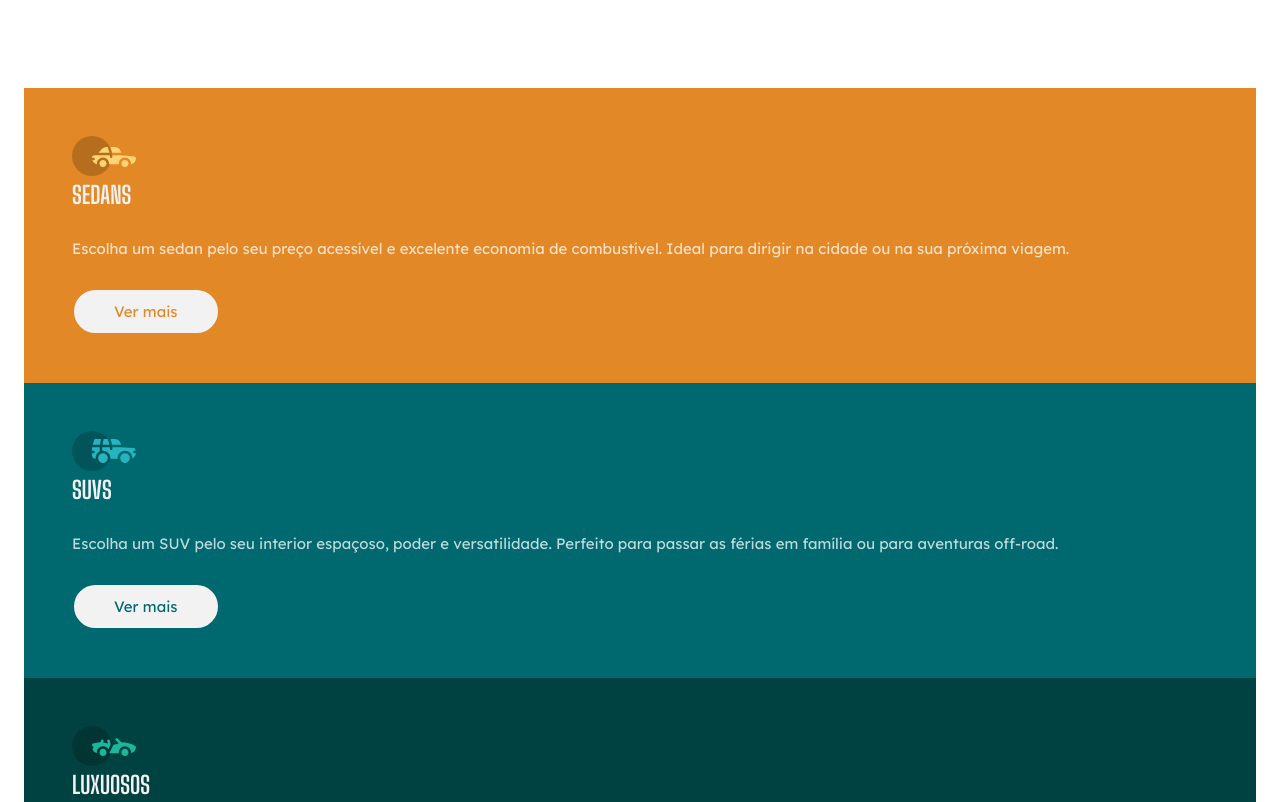
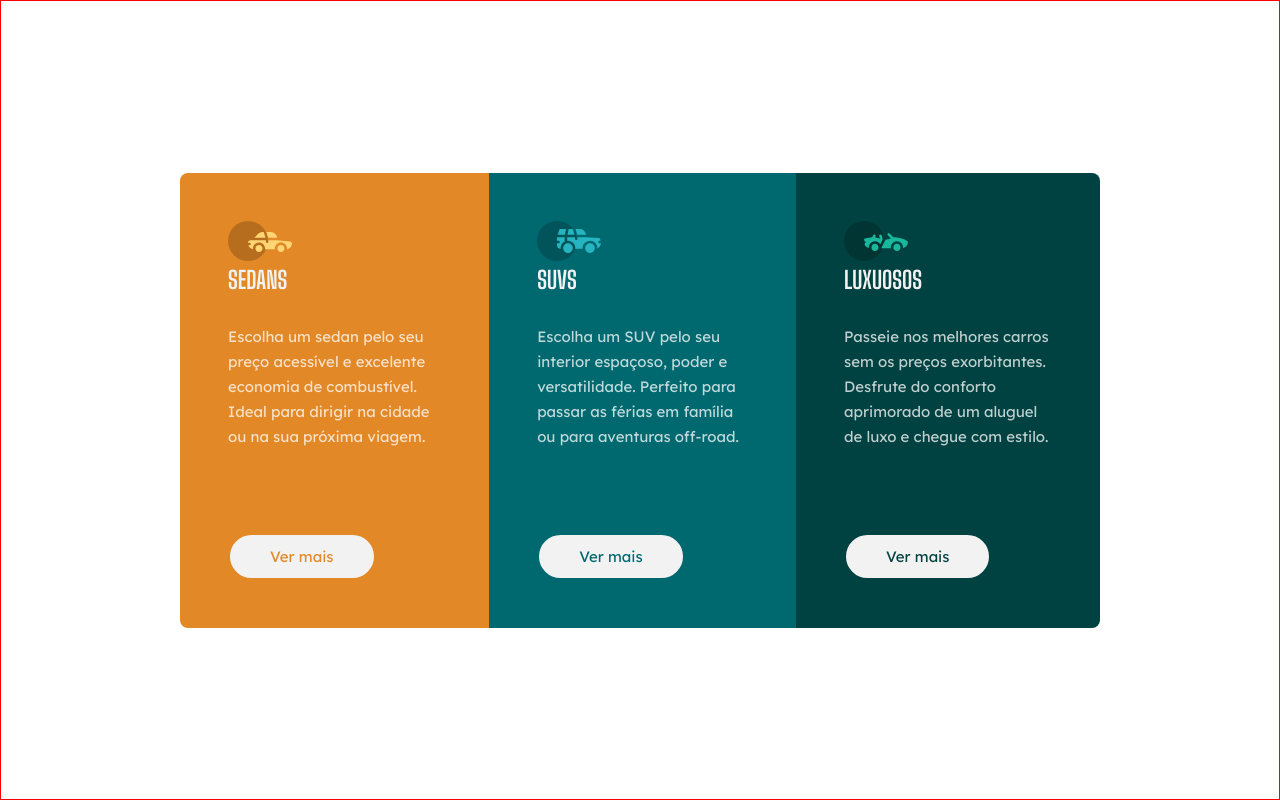
Before and after one commit to ryaanarthur/carros, a plain HTML site: page index.html in a window 1280 px wide. Shown: the top 802 px of the page. Drawn offline with Linux system fonts and the light colour scheme.

Commit message:
responsividade completa

```diff
--- a/index.html
+++ b/index.html
@@ -17,7 +17,7 @@
             <h2>Sedans</h2>
             <p>Escolha um sedan pelo seu preço acessível e excelente economia de combustível. Ideal para dirigir na cidade
             ou na sua próxima viagem.</p>
-            <a href="">Ver mais</a>
+            <a href="https://www.webmotors.com.br/sedans" target="_blank">Ver mais</a>
         </section>
 
         <section class="suvs">
@@ -25,7 +25,7 @@
             <h2>SUVs</h2>
             <p>Escolha um SUV pelo seu interior espaçoso, poder e versatilidade. Perfeito para passar as férias em família
             ou para aventuras off-road.</p>
-            <a href="">Ver mais</a>
+            <a href="https://www.webmotors.com.br/suvs" target="_blank">Ver mais</a>
         </section>
 
         <section class="luxuosos">
@@ -33,7 +33,7 @@
             <h2>Luxuosos</h2>
             <p>Passeie nos melhores carros sem os preços exorbitantes. Desfrute do conforto aprimorado de um aluguel de luxo
              e chegue com estilo.</p>
-            <a href="">Ver mais</a>
+            <a href="https://www.webmotors.com.br/catalogo/carroceria/coupe/" target="_blank">Ver mais</a>
         </section>
     </main>
 </body>
--- a/style.css
+++ b/style.css
@@ -29,6 +29,7 @@ p {
    font-size: 0.9375rem;
    color: var(--transparent-white);
    margin-bottom: 1.875rem;
+   line-height: 1.5625rem;
 }
 
 a {
@@ -49,6 +50,7 @@ section {
 
 .sedans {
     background: var(--orange);
+    border-radius: 8px 8px 0 0;
 }
 
 .suvs {
@@ -57,6 +59,7 @@ section {
 
 .luxuosos {
     background: var(--dark-cyan);
+    border-radius: 0 0 8px 8px;
 }
 
 .sedans a {
@@ -70,3 +73,36 @@ section {
 .luxuosos a {
     color: var(--dark-cyan);
 }
+
+@media(min-width: 920px) {
+    body {
+        border: 1px solid red;
+        height: 100vh;
+
+        display: flex;
+        justify-content: center;
+        align-items: center;
+    }
+
+    main {
+        display: flex;
+        max-width: 57.5rem;
+    }
+
+    p {
+        margin-bottom: 5.25rem
+    }
+
+    a:hover {
+        background: transparent;
+        color: var(--gray);
+    }
+
+    .sedans {
+        border-radius: 8px 0 0 8px;
+    }
+
+    .luxuosos {
+        border-radius: 0 8px 8px 0;
+    }
+}
```
